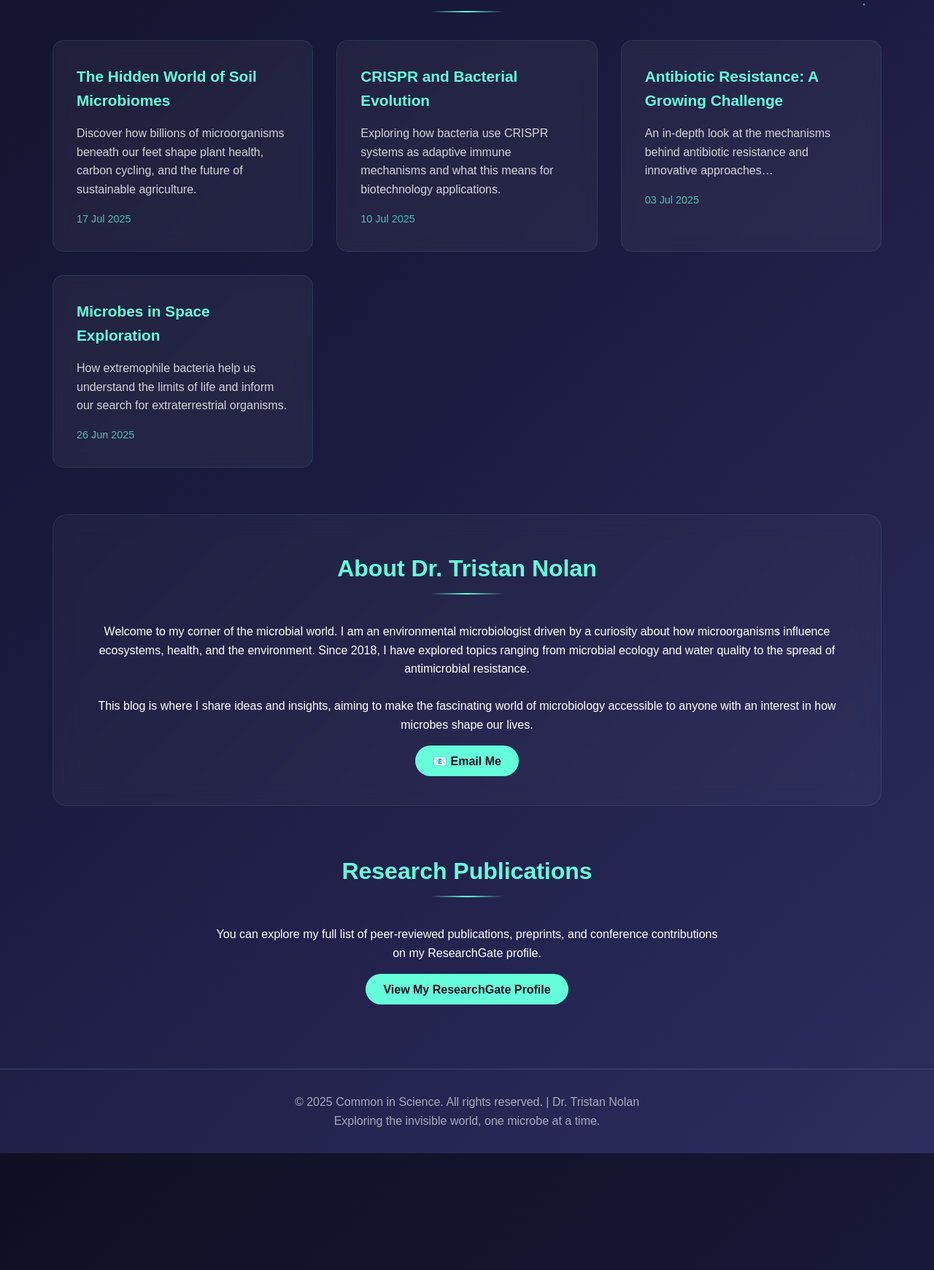
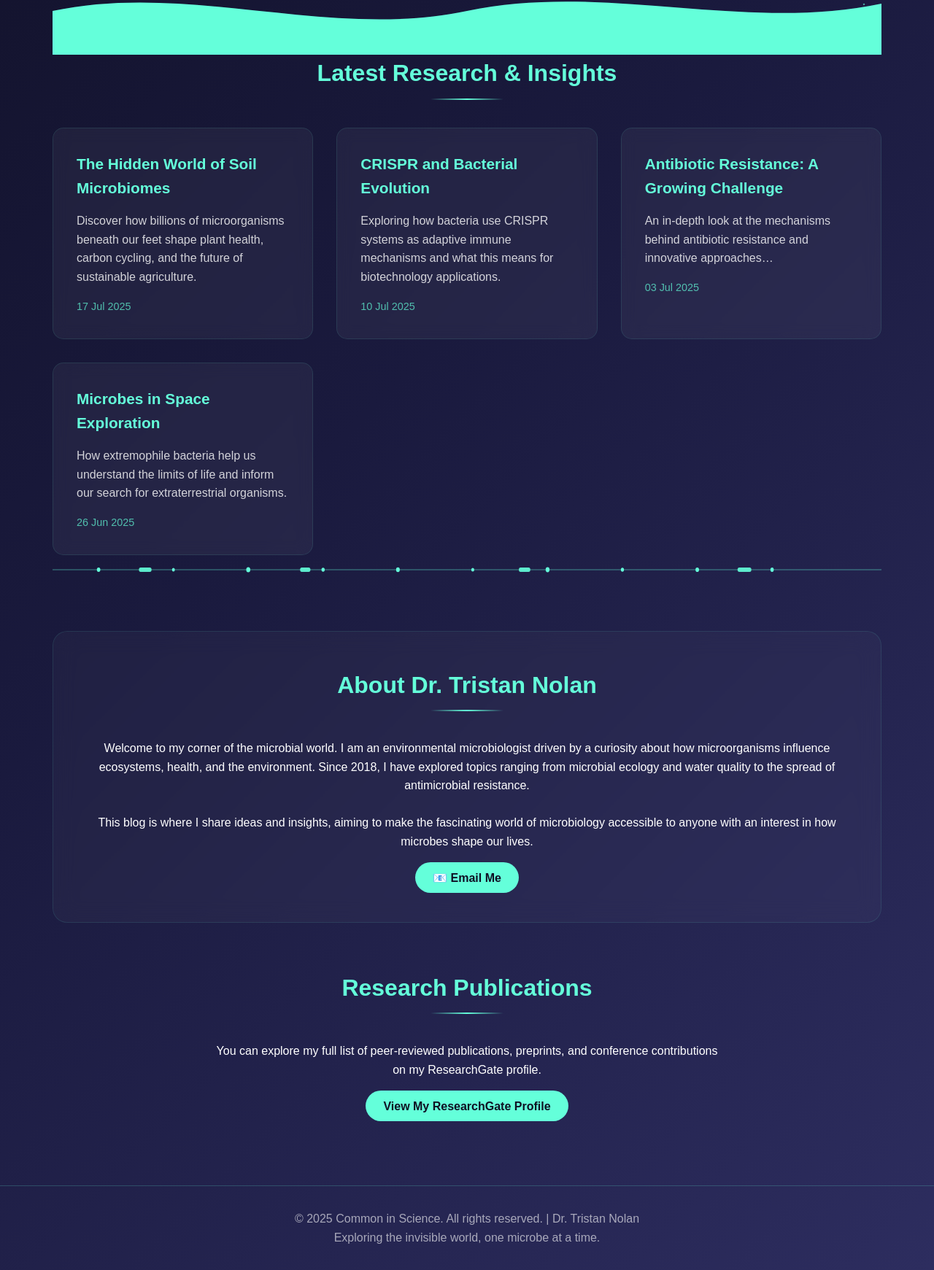
Before and after one commit to TrisNolan/trisnolan.github.io, a Jekyll site: the page built from index.md, in a window 1280 px wide. Shown: the part 879-2620 px from the top of the page at 73% size. Built offline with Jekyll 4.4.1, drawn with Linux system fonts in a browser that asks for light colours.

Commit message:
Update index.md

```diff
--- a/index.md
+++ b/index.md
@@ -23,6 +23,16 @@ title: Home
   </div>
 </section>
 
+<!-- Wave divider -->
+<div style="line-height:0;">
+  <svg viewBox="0 0 1440 120" width="100%" height="120" preserveAspectRatio="none" aria-hidden="true">
+    <path d="M0,60 C240,20 480,100 720,60 C960,20 1200,90 1440,50 L1440,120 L0,120 Z"
+          fill="rgba(100,255,218,0.10)"></path>
+    <path d="M0,60 C240,20 480,100 720,60 C960,20 1200,90 1440,50 L1440,120 L0,120 Z"
+          fill="#64ffda"></path>
+  </svg>
+</div>
+
 <section class="blog-section" id="blog">
   <h2 class="section-title">Latest Research & Insights</h2>
   <div class="blog-grid">
@@ -35,6 +45,26 @@ title: Home
   {% endfor %}
   </div>
 </section>
+
+<!-- Microbe dots divider -->
+<svg viewBox="0 0 1440 40" width="100%" height="40" preserveAspectRatio="none" aria-hidden="true"
+     style="display:block; background:transparent;">
+  <rect x="0" y="19" width="1440" height="2" fill="rgba(100,255,218,0.25)"></rect>
+  <circle cx="80"  cy="20" r="3"  fill="#64ffda"/>
+  <circle cx="210" cy="20" r="2.5" fill="#64ffda"/>
+  <circle cx="340" cy="20" r="3.5" fill="#64ffda"/>
+  <circle cx="470" cy="20" r="2.8" fill="#64ffda"/>
+  <circle cx="600" cy="20" r="3.2" fill="#64ffda"/>
+  <circle cx="730" cy="20" r="2.6" fill="#64ffda"/>
+  <circle cx="860" cy="20" r="3.4" fill="#64ffda"/>
+  <circle cx="990" cy="20" r="2.7" fill="#64ffda"/>
+  <circle cx="1120" cy="20" r="3.1" fill="#64ffda"/>
+  <circle cx="1250" cy="20" r="2.9" fill="#64ffda"/>
+  <rect x="150" y="17" width="22" height="6" rx="3" fill="rgba(100,255,218,0.9)"/>
+  <rect x="430" y="17" width="18" height="6" rx="3" fill="rgba(100,255,218,0.9)"/>
+  <rect x="810" y="17" width="20" height="6" rx="3" fill="rgba(100,255,218,0.9)"/>
+  <rect x="1190" y="17" width="24" height="6" rx="3" fill="rgba(100,255,218,0.9)"/>
+</svg>
 
 <section class="about-section" id="about">
   <h2 class="section-title">About Dr. Tristan Nolan</h2>
```
